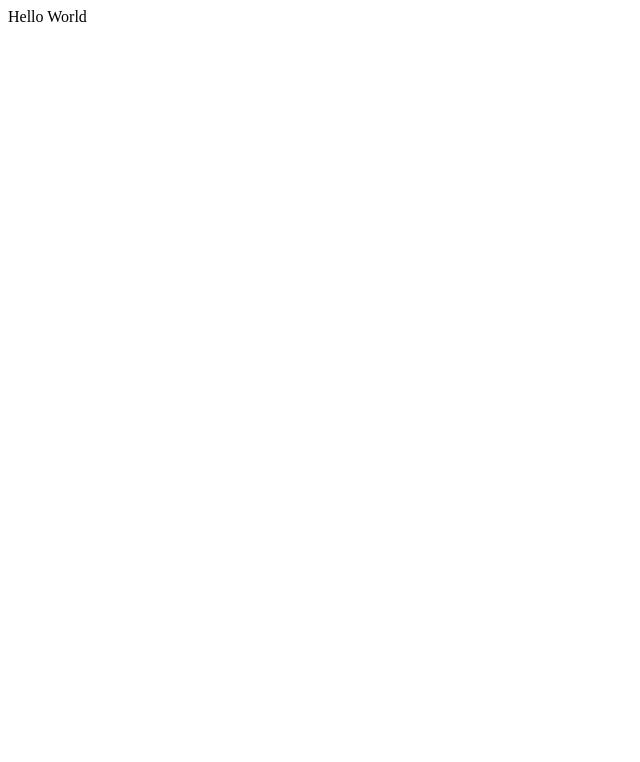
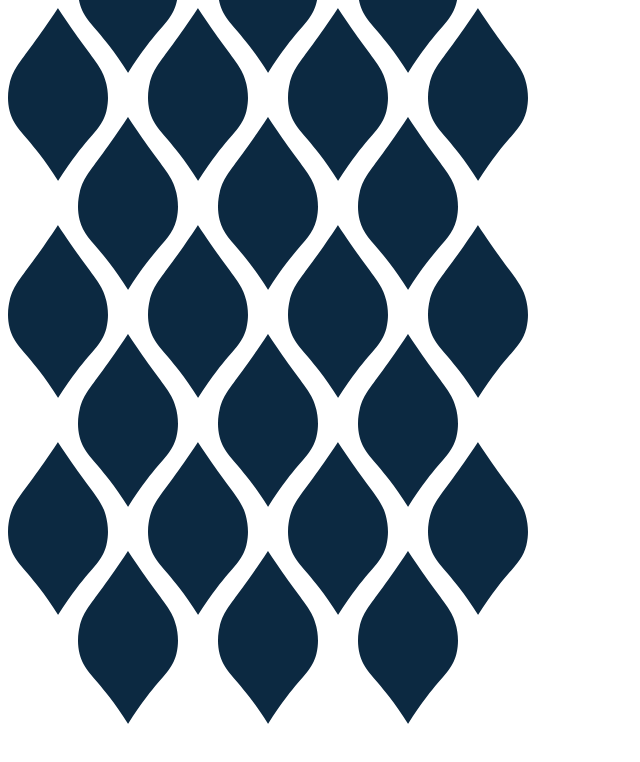
Before and after one commit to Killian-cch/Exposition-Alexandre-Clausel, a website built with Vite: page index.html in a window 1280 px wide. Shown: the whole page, without its empty margins (0-640 px from the left). Built offline with nearby package versions, Linux system fonts and the light colour scheme.

Commit message:
Premier test grid motifs

```diff
--- a/index.html
+++ b/index.html
@@ -1,15 +1,46 @@
 <!DOCTYPE html>
 <html lang="en">
-  <head>
+<head>
     <meta charset="UTF-8" />
     <link rel="icon" type="image/svg+xml" href="/vite.svg" />
     <meta name="viewport" content="width=device-width, initial-scale=1.0" />
     <title>Vite App</title>
-  </head>
-  <body>
-    <div id="app">
-      Hello World
-    </div>
+</head>
+<body>
+
+    <section id="Accueil">
+		<div class="container">
+			<div class="grid">
+				<div class="cell"><img src="assets/motif.svg" alt="motif"></div>
+				<div class="cell"><img src="assets/motif.svg" alt="motif"></div>
+				<div class="cell"><img src="assets/motif.svg" alt="motif"></div>
+				<div class="cell"><img src="assets/motif.svg" alt="motif"></div>
+				<div class="cell"><img src="assets/motif.svg" alt="motif"></div>
+				<div class="cell"><img src="assets/motif.svg" alt="motif"></div>
+				<div class="cell"><img src="assets/motif.svg" alt="motif"></div>
+				<div class="cell"><img src="assets/motif.svg" alt="motif"></div>
+				<div class="cell"><img src="assets/motif.svg" alt="motif"></div>
+				<div class="cell"><img src="assets/motif.svg" alt="motif"></div>
+				<div class="cell"><img src="assets/motif.svg" alt="motif"></div>
+				<div class="cell"><img src="assets/motif.svg" alt="motif"></div>
+			</div>
+			<div class="subgrid">
+				<div class="cell"><img src="assets/motif.svg" alt="motif"></div>
+				<div class="cell"><img src="assets/motif.svg" alt="motif"></div>
+				<div class="cell"><img src="assets/motif.svg" alt="motif"></div>
+				<div class="cell"><img src="assets/motif.svg" alt="motif"></div>
+				<div class="cell"><img src="assets/motif.svg" alt="motif"></div>
+				<div class="cell"><img src="assets/motif.svg" alt="motif"></div>
+				<div class="cell"><img src="assets/motif.svg" alt="motif"></div>
+				<div class="cell"><img src="assets/motif.svg" alt="motif"></div>
+				<div class="cell"><img src="assets/motif.svg" alt="motif"></div>
+				<div class="cell"><img src="assets/motif.svg" alt="motif"></div>
+				<div class="cell"><img src="assets/motif.svg" alt="motif"></div>
+				<div class="cell"><img src="assets/motif.svg" alt="motif"></div>
+			</div>
+		</div>
+    </section>
+
     <script type="module" src="/main.js"></script>
-  </body>
+</body>
 </html>
--- a/style.css
+++ b/style.css
@@ -0,0 +1,26 @@
+.container {
+    position: relative;
+    width: fit-content;
+    height: fit-content;
+}
+
+.grid {
+    display: grid;
+    grid-template-columns: repeat(4, 100px);
+    grid-template-rows: repeat(3, fit-content);
+    grid-gap: 40px;
+}
+
+.subgrid {
+    position: absolute;
+    top: 50%;
+    left: 50%;
+    transform: translate(-50%, -50%);
+    display: grid;
+    grid-template-columns: repeat(3, 100px);
+    grid-template-rows: repeat(4, fit-content);
+    grid-gap: 40px;
+}
+
+.container .cell {
+}
```
Also changed, not shown: assets/motif.svg (added).
